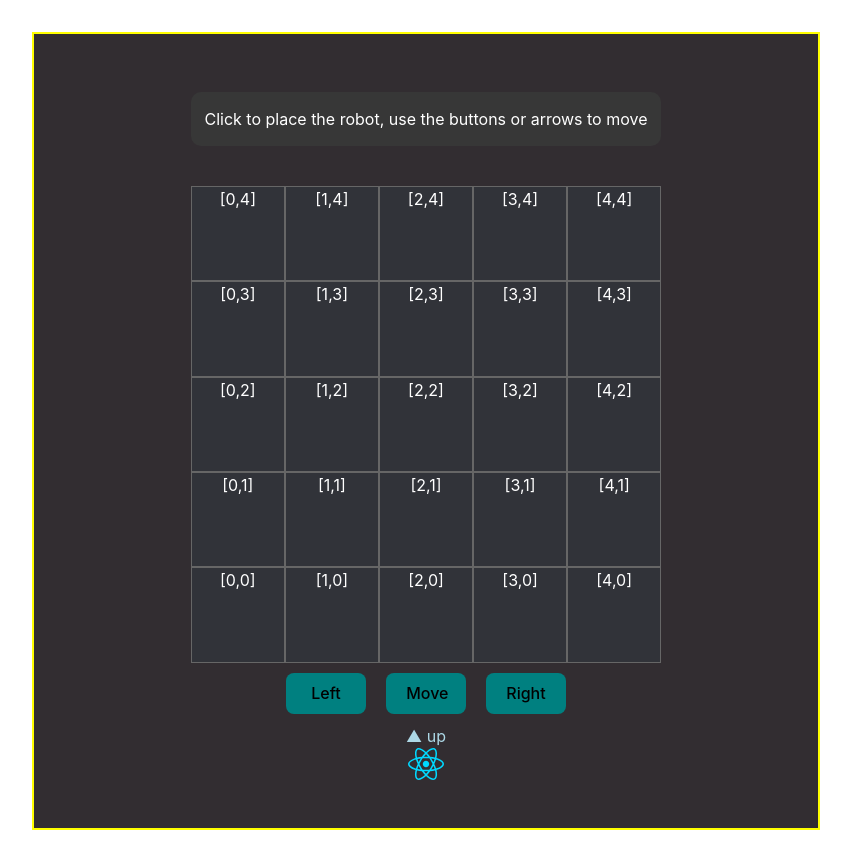
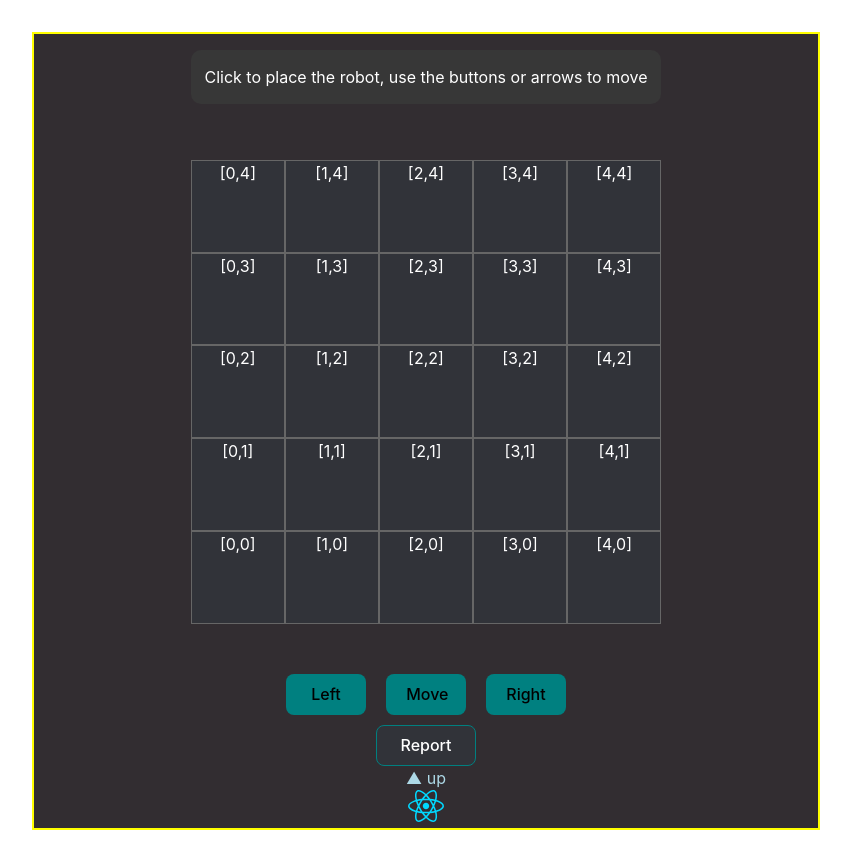
Before and after one commit to qpgdev/th-rohirrim-12.24, a React (Vite) app: page / in a window 1280 px wide. Shown: the whole page, without its empty margins (214-1065 px from the left). Built offline with nearby package versions, Linux system fonts and the light colour scheme.

Commit message:
Progress

```diff
--- a/src/components/table/Table.tsx
+++ b/src/components/table/Table.tsx
@@ -21,7 +21,6 @@ const tableStyles = {
     color: 'white',
     paddingTop: '15px',
     paddingBottom: '15px',
-    marginBottom: '40px',
     borderRadius: '10px',
     width: '60%',
   } as React.CSSProperties,
@@ -31,6 +30,7 @@ const tableStyles = {
     display: 'grid',
     gridTemplateColumns: 'repeat(5, 1fr)',
     gridTemplateRows: 'repeat(5, 1fr)',
+    margin: '40px',
     width: '60%',
     height: '60%',
   } as React.CSSProperties,
@@ -51,6 +51,13 @@ const tableStyles = {
     margin: '10px',
     background: 'teal',
     width: '80px'
+  } as React.CSSProperties,
+
+  reportButtonStyle: {
+    background: '#313339',
+    border: '1px solid teal',
+    color: 'white',
+    width: '100px'
   } as React.CSSProperties,
 };
 
@@ -139,22 +146,24 @@ function Table(): JSX.Element {
           style={tableStyles.defaultButtonStyle}
           text="Left"
           onClick={() => console.log('Button clicked!')}
-        >
-        </Button>
+        />
         <Button
           style={tableStyles.defaultButtonStyle}
           text="Move"
           onClick={() => console.log('Button clicked!')}
-        >
-        </Button>
+        />
         <Button
           style={tableStyles.defaultButtonStyle}
           text="Right"
           onClick={() => console.log('Button clicked!')}
-        >
-        </Button>
+        />
       </div>
-      <Robot robotImage={getImageForDirection(direction)}></Robot>{/*TODO: Remove, should be spawned in*/}
+      <Button
+        style={tableStyles.reportButtonStyle}
+        text="Report"
+        onClick={() => console.log('Button clicked!')}
+      ></Button>
+      <Robot robotImage={getImageForDirection(direction)}/>{/*TODO: Remove, should be spawned in*/}
     </div>
   );
 }
```
